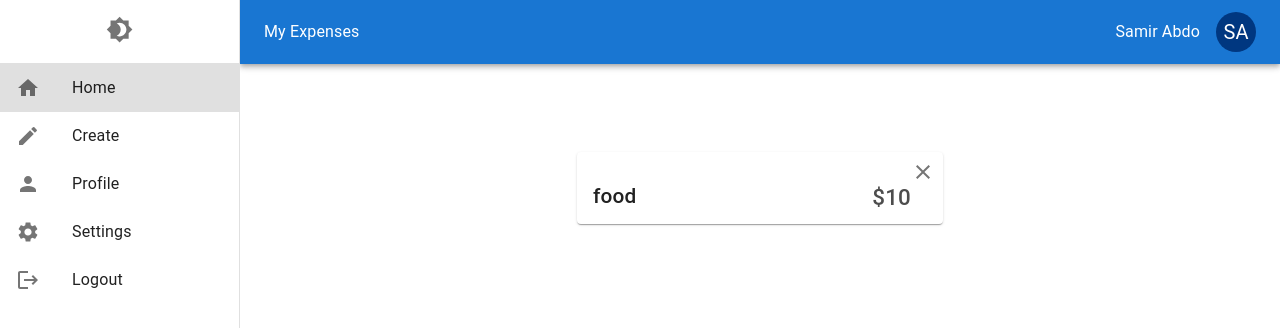
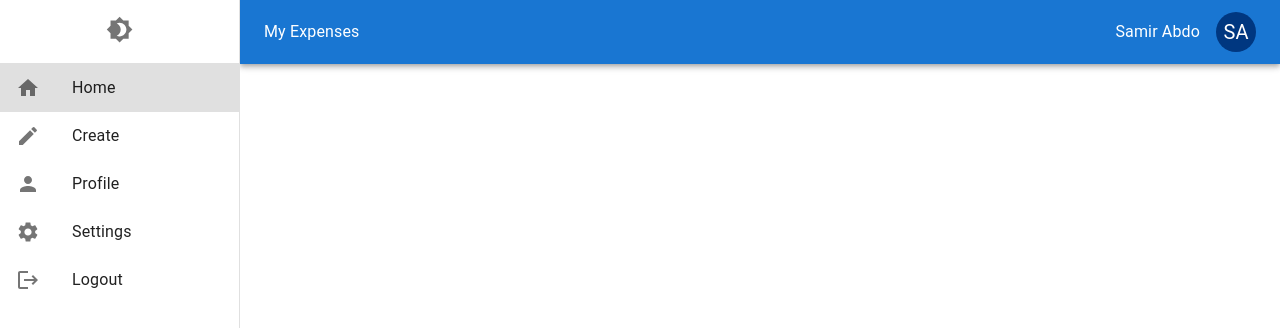
Before and after one commit to samirbobo/pro-mui-one, a React (Vite) app: page / in a window 1280 px wide. Shown: the top 328 px of the page. Built offline with nearby package versions, Linux system fonts and the light colour scheme; data requests are answered from the project's data file.

Commit message:
Finished Project

```diff
--- a/data/db.json
+++ b/data/db.json
@@ -1,9 +1,3 @@
 {
-  "myData": [
-    {
-      "id": "6e5c",
-      "title": "food",
-      "price": 10
-    }
-  ]
+  "myData": []
 }
--- a/src/pages/Home.jsx
+++ b/src/pages/Home.jsx
@@ -10,7 +10,6 @@ import { useEffect, useState } from "react";
 */
 export default function Home() {
   const [data, setData] = useState([]);
-
   const fetchData = () => {
     fetch("http://localhost:3100/myData")
       .then((response) => response.json())
@@ -27,9 +26,14 @@ export default function Home() {
     }).then(() => fetchData());
   };
 
+  let totalPrice = 0;
+
   return (
     <Box>
-      {data.map((item) => (
+      {data.map((item) => {
+        totalPrice += item.price;
+
+        return (
           <Paper
             key={item.id}
             sx={{
@@ -57,7 +61,14 @@ export default function Home() {
               <CloseIcon fontSize="20px" />
             </IconButton>
           </Paper>
-      ))}
+        );
+      })}
+
+      {totalPrice > 0 && (
+        <Typography mt="60px" align="center" variant="h5">
+          👉 Your Spend ${totalPrice}
+        </Typography>
+      )}
     </Box>
   );
 }
```
Lines whose indentation alone changed are shown as unchanged.
